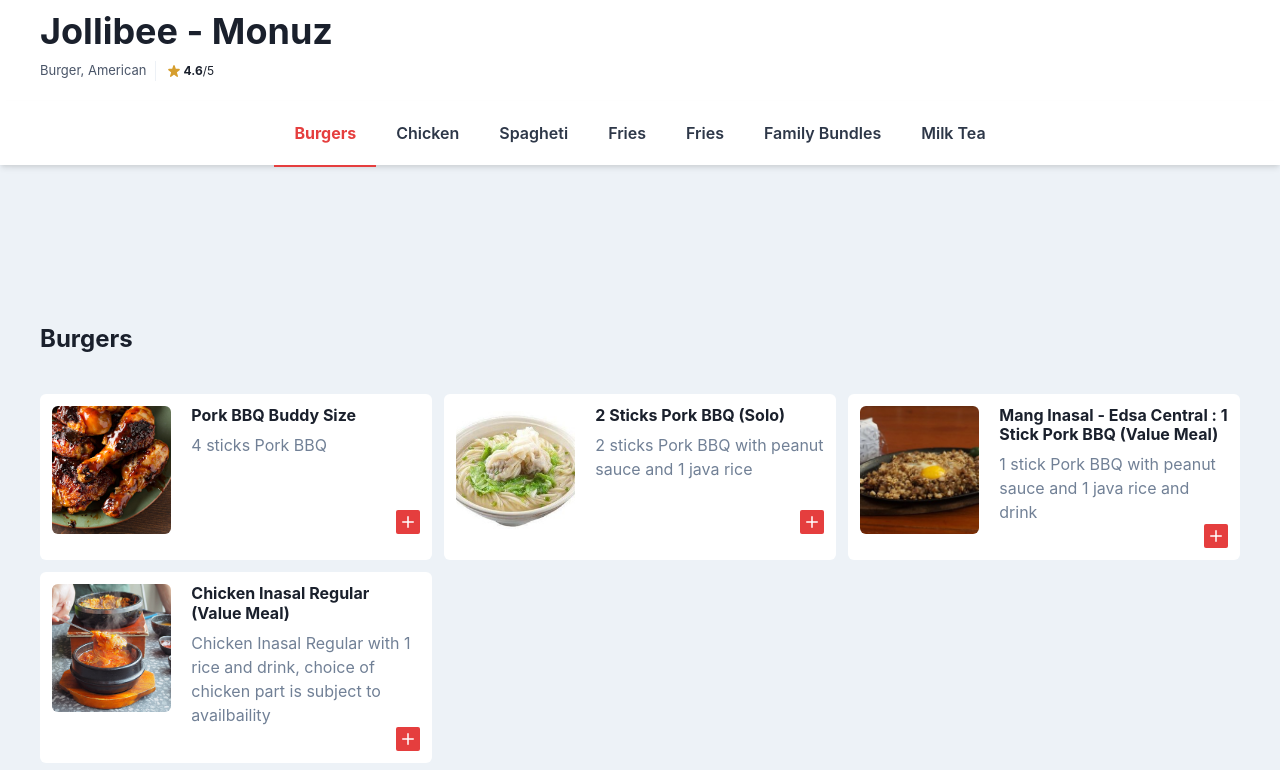
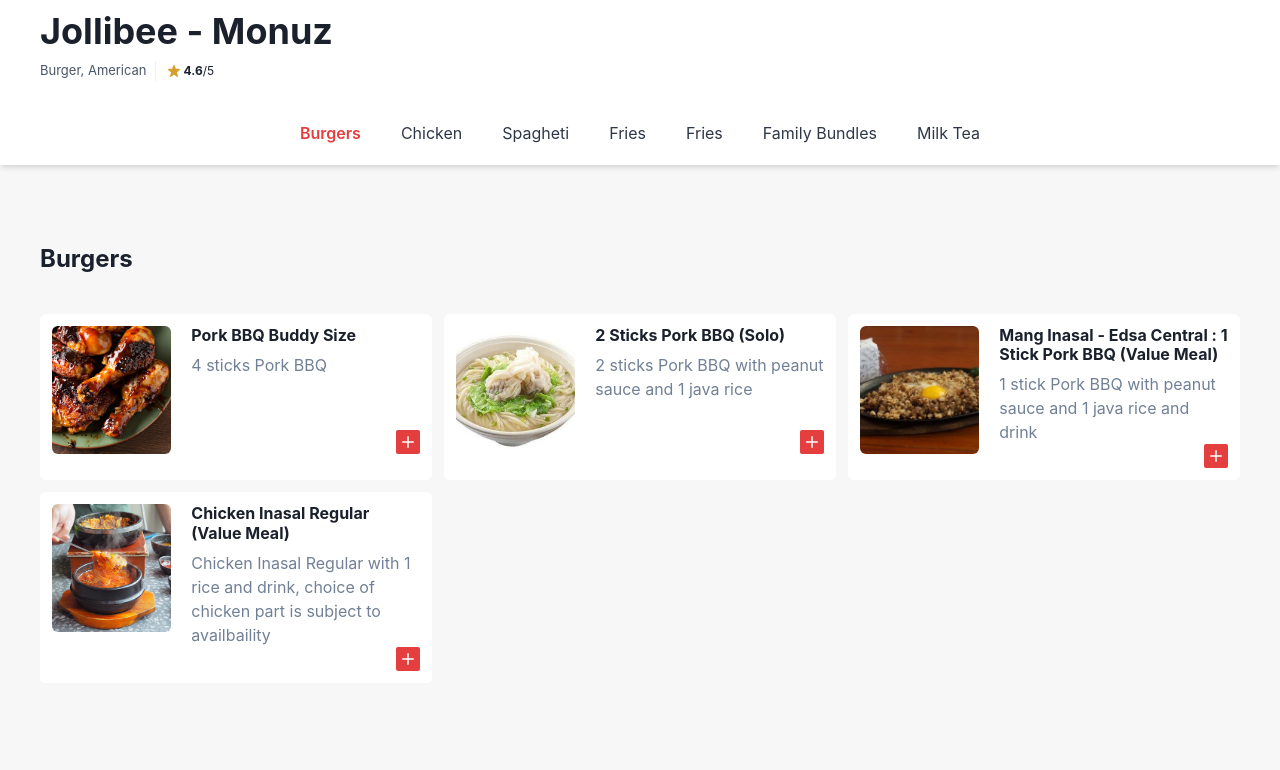
Before and after one commit to zacro14/zhaks-foody, a Next.js app: page /restaurant in a window 1280 px wide. Shown: the part 330-1100 px from the top of the page. Built offline with nearby package versions, Linux system fonts and the light colour scheme.

Commit message:
fixed: tab panels

```diff
--- a/pages/restaurant.js
+++ b/pages/restaurant.js
@@ -1,6 +1,7 @@
 import Head from "next/head";
 import Image from "next/image";
 import NextLink from "next/link";
+import MenuSection from "../components/MenuSection";
 import { menuTitle } from "../data/menu";
 import { StarIcon } from "@chakra-ui/icons";
 import {
@@ -20,7 +21,6 @@
   Text,
   VStack,
 } from "@chakra-ui/react";
-import MenuSection from "../components/MenuSection";
 
 const Restaurant = () => {
   return (
@@ -31,10 +31,15 @@
       <Box
         as={"main"}
         pb={"5"}
-        bgColor={"gray.100"}
-        minH={{ base: "container.sm", md: "container.md", lg: "container.lg" }}
+        bgColor={"#F7F7F7"}
+        minH={{ base: "container.sm", md: "container.md", lg: "container.md" }}
       >
-        <Box as={"section"} h={"60"} bgColor={"gray.200"} pos={"relative"}>
+        <Box
+          as={"section"}
+          h={{ base: "48", md: "60", lg: "60" }}
+          bgColor={"gray.200"}
+          pos={"relative"}
+        >
           <Image
             src={"/images/restaurant.jpg"}
             placeholder={"blur"}
@@ -47,11 +52,15 @@
         </Box>
 
         <Box as={"section"} pb={"5"} bgColor={"white"}>
-          <Box px={"10"} pt={"3"}>
+          <Box px={{ base: "5", md: "10", lg: "10" }} pt={"3"}>
             <Heading>Jollibee - Monuz</Heading>
           </Box>
 
-          <VStack align={"flex-start"} px={"10"} pt={"2"}>
+          <VStack
+            align={"flex-start"}
+            px={{ base: "5", md: "10", lg: "10" }}
+            pt={"2"}
+          >
             <HStack h={"5"}>
               <Text
                 as={"span"}
@@ -89,51 +98,50 @@
           </VStack>
         </Box>
 
-        <Box as={"section"}>
-          <Tabs align="center" id={"menu"} position={"sticky"} top={"20"}>
-            <TabList borderBottom={"unset"} shadow={"md"} bgColor={"white"}>
+        <Box as={"section"} minH={"container.md"}>
+          <Tabs align="center" id={"menu"}>
+            <TabList
+              borderBottom={"none"}
+              shadow={"md"}
+              bgColor={"white"}
+              position={"sticky"}
+              top={"20"}
+              zIndex={"sticky"}
+              overflowX={{ base: "auto", md: "auto", lg: "auto" }}
+              overflowY={"hidden"}
+            >
               {menuTitle.length > 0 &&
                 menuTitle.map((menu, index) => (
                   <Tab
+                    key={menu.id}
                     p={"5"}
                     color={"gray.700"}
-                    key={index}
                     _focus={{ outline: "none" }}
-                    fontWeight={"semibold"}
+                    fontWeight={"normal"}
                     _hover={{ color: "red.500" }}
                     _selected={{
                       color: "red.500",
                       borderColor: "currentColor",
-                      fontWeight: "bold",
+                      fontWeight: "semibold",
                     }}
                   >
-                    <NextLink href={`#menu-category-${menu.id}`}>
-                      <Link
-                        textDecoration={"none"}
-                        _hover={{ textDecoration: "none" }}
-                        _focus={{ border: "none" }}
-                      >
-                        {menu.menu}
-                      </Link>
-                    </NextLink>
+                    {menu.menu}
                   </Tab>
                 ))}
             </TabList>
-            <TabPanels></TabPanels>
-          </Tabs>
-
-          <Box>
-            <VStack
-              mt={"20"}
-              alignItems={"flex-start"}
-              justifyContent={"start"}
-            >
+            <TabPanels>
               {menuTitle.length > 0 &&
                 menuTitle.map((menu) => (
-                  <MenuSection key={menu.id} menu={menu} />
+                  <TabPanel key={menu.id} p={"unset"}>
+                    <Box>
+                      <VStack>
+                        <MenuSection menu={menu} />
+                      </VStack>
+                    </Box>
+                  </TabPanel>
                 ))}
-            </VStack>
-          </Box>
+            </TabPanels>
+          </Tabs>
         </Box>
       </Box>
     </>
```
